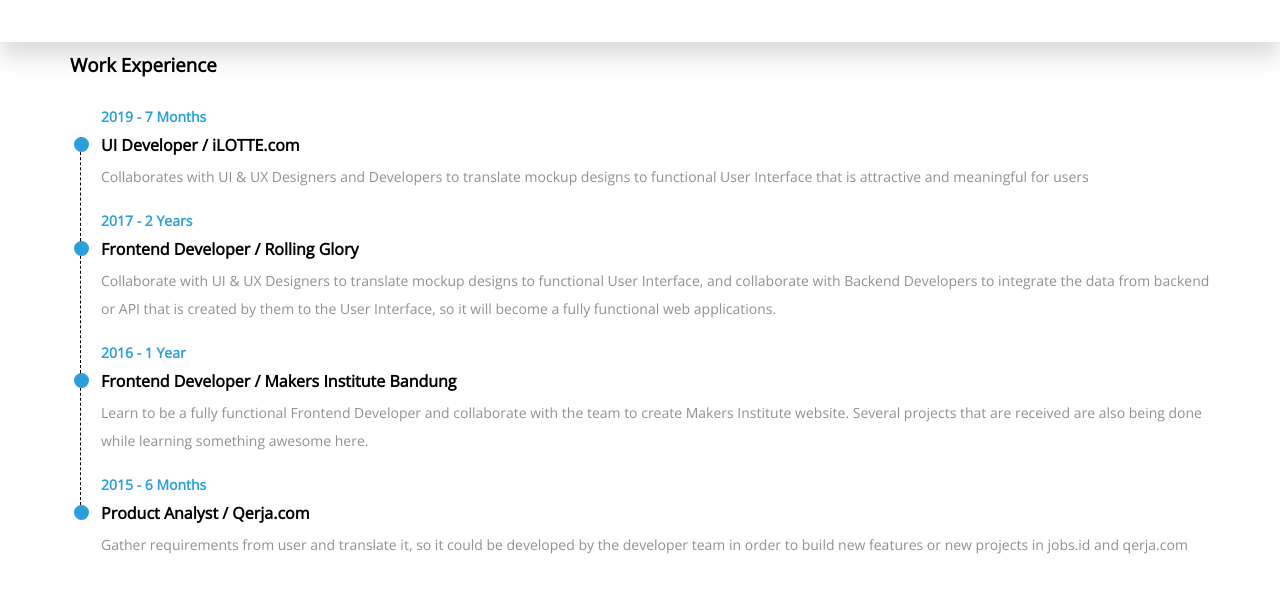
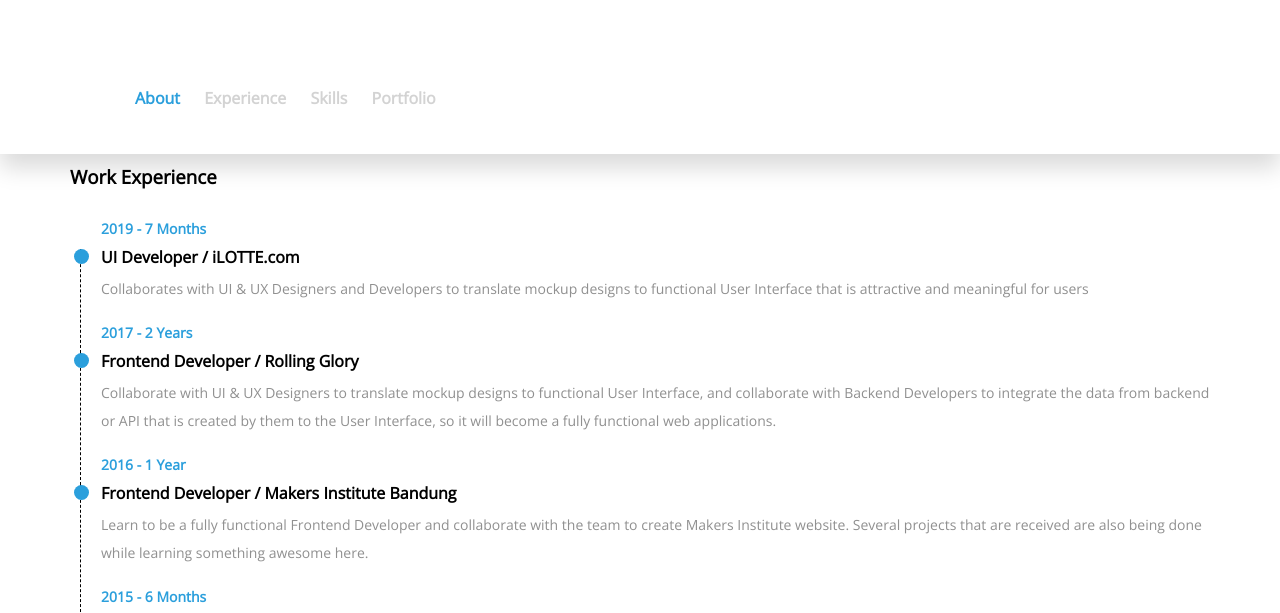
Before and after one commit to unpraditable/Static-Online-CV, a plain HTML site: page index2.html in a window 1280 px wide. Shown: the part 165-778 px from the top of the page. Drawn offline with nearby package versions, Linux system fonts and the light colour scheme.

Commit message:
Add nav anchor item

```diff
--- a/index2.html
+++ b/index2.html
@@ -22,6 +22,16 @@
                 right: 0;
                 top: 0;
             }
+        }
+
+        nav a{
+            font-weight: 700;
+            color: lightgray;
+            margin-right: 20px
+        }
+
+        nav a.active{
+            color: #2B9FDC;
         }
 
         .sns-link ul {
@@ -197,7 +207,7 @@
         }
     </style>
     <header>
-        <div class="container">
+        <div class="container relative">
             <div class="flex-row relative">
                 <div class="flex-col">
                     <img class="profile-photo" src="assets/images/photo.jpeg" />
@@ -210,25 +220,34 @@
                 <div class="sns-link">
                     <ul>
                         <li>
-                            <a href="https://www.hackerrank.com/pradita397" target="_blank" title="Aditya Pradita Hackerrank Profile">
-                                <img src="assets/images/football-background.jpg" alt="hackerrank logo"/>
+                            <a href="https://www.hackerrank.com/pradita397" target="_blank"
+                                title="Aditya Pradita Hackerrank Profile">
+                                <img src="assets/images/football-background.jpg" alt="hackerrank logo" />
                             </a>
                         </li>
                         <li>
                             <a href="https://github.com/unpraditable" target="_blank" title="Aditya Pradita Github">
-                                <img src="assets/images/football-background.jpg" alt="github logo"/>
+                                <img src="assets/images/football-background.jpg" alt="github logo" />
                             </a>
                         </li>
                         <li>
-                            <a href="https://www.linkedin.com/in/aditya-pradita-7937a7108/" target="_blank" title="Aditya Pradita LinkedIn">
-                                <img src="assets/images/football-background.jpg" alt="LinkedIn logo"/>
+                            <a href="https://www.linkedin.com/in/aditya-pradita-7937a7108/" target="_blank"
+                                title="Aditya Pradita LinkedIn">
+                                <img src="assets/images/football-background.jpg" alt="LinkedIn logo" />
                             </a>
                         </li>
                     </ul>
                 </div>
             </div>
 
-
+        </div>
+        <div class="container">
+            <nav>
+                <a class="active">About</a>
+                <a>Experience</a>
+                <a>Skills</a>
+                <a>Portfolio</a>
+            </nav>
         </div>
 
     </header>
```
